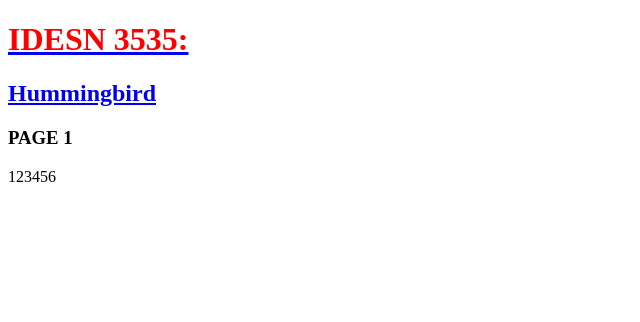
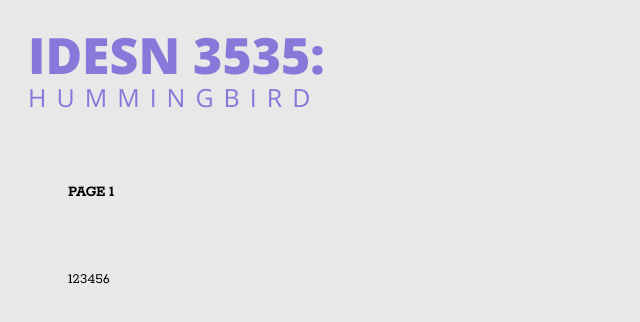
Before and after one commit to nfooter/idesn3535-hmgbird, a plain HTML site: page file.html in a window 1280 px wide. Shown: the whole page, without its empty margins (0-640 px from the left). Drawn offline with nearby package versions, Linux system fonts and the light colour scheme.

Commit message:
customized index.html

```diff
--- a/styles.css
+++ b/styles.css
@@ -1,15 +1,39 @@
 body {
-  font-family: 'Slabo 27px', serif;
+  font-family: Times, sans-serif;
+  background-color: #e8e8e8;
 }
-#myheader, h1 {
-  color: #FF0000;
+#header1, h1 {
+  font-family: "Open Sans", sans-serif;
+  font-size: 50px;
+  font-weight: 800;
+  line-height: 10px;
+  color: #8977d9;
+  margin: 50px 0px 20px 20px;
 }
-.myclass {
+#header2, h2 {
+  font-family: "Open Sans", sans-serif;
+  font-weight: 300;
   font-size: 25px;
+  text-transform: uppercase;
+  letter-spacing: 10px;
+  margin: 10px 0px 10px 20px;
+  color: #8977d9;
 }
-.myclass a {
-  color: limegreen;
+
+h3, p {
+  font-family: "Rokkitt", serif;
+  font-size: 15px;
+  margin: 70px 0px 10px 60px;
 }
-.myclass a:hover {
-  color: yellow;
+
+.content {
+  height: 200px;
+  margin: 60px;
 }
+
+a {
+  text-decoration: none;
+}
+a:hover {
+    opacity: .5;
+}
```
